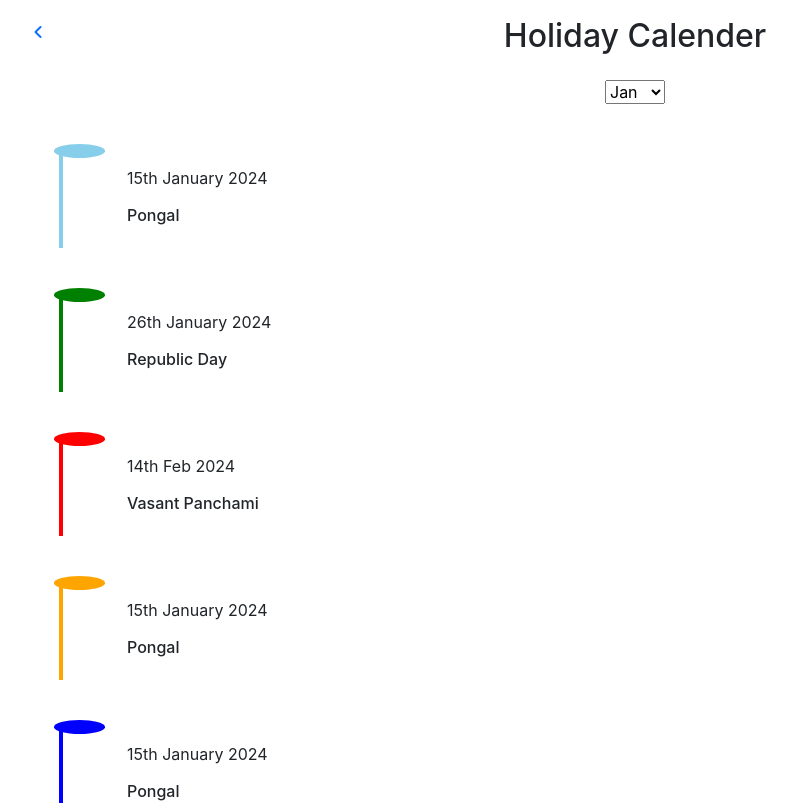
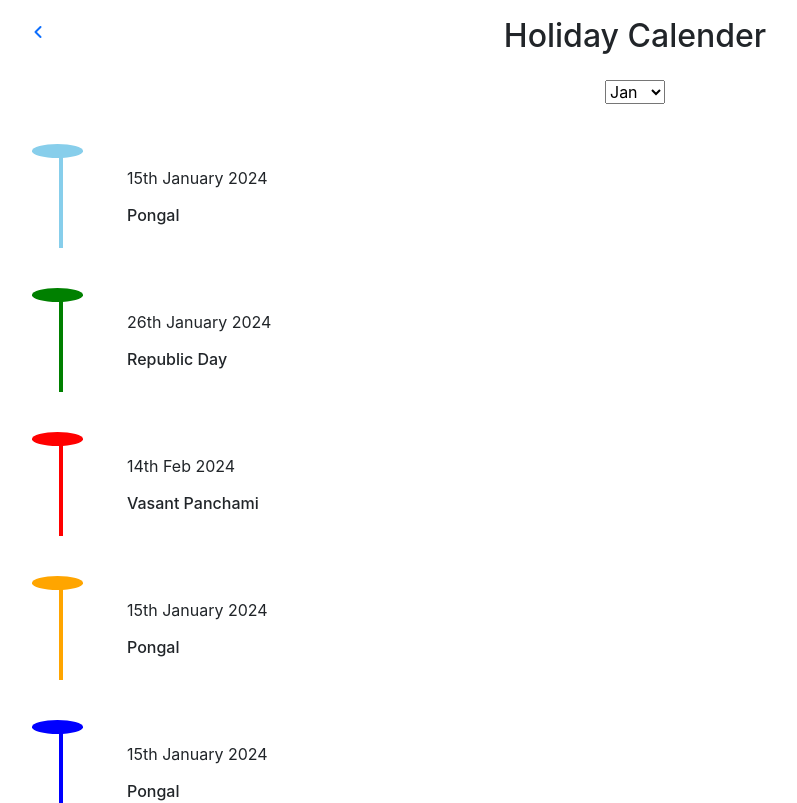
Before and after one commit to Rupam-B/school-management-app, a React (Create React App) app: page /CalenderSection in a window 1280 px wide. Shown: the top 803 px of the page, without its empty margins (5-802 px from the left). Built offline with nearby package versions, Linux system fonts and the light colour scheme.

Commit message:
Teacher student section differentiated17

```diff
--- a/src/Components/Calender/CalenderStyle.css
+++ b/src/Components/Calender/CalenderStyle.css
@@ -63,5 +63,5 @@
     border-radius: 50%;
     position: absolute;
     top: -1vh;
-    left: -9px;
+    left: -2.7%;
 }
```
